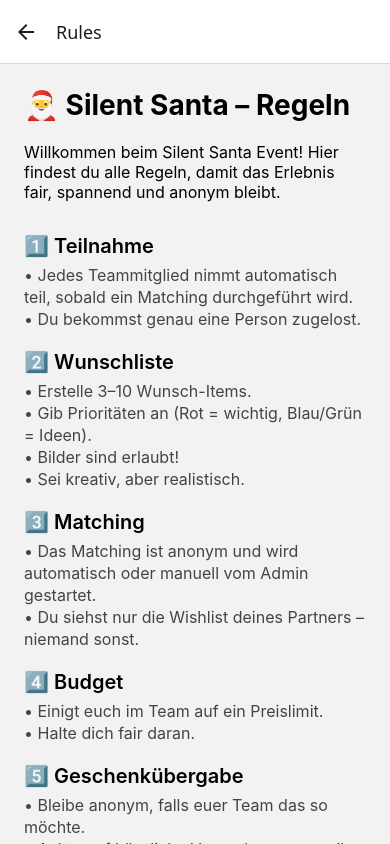
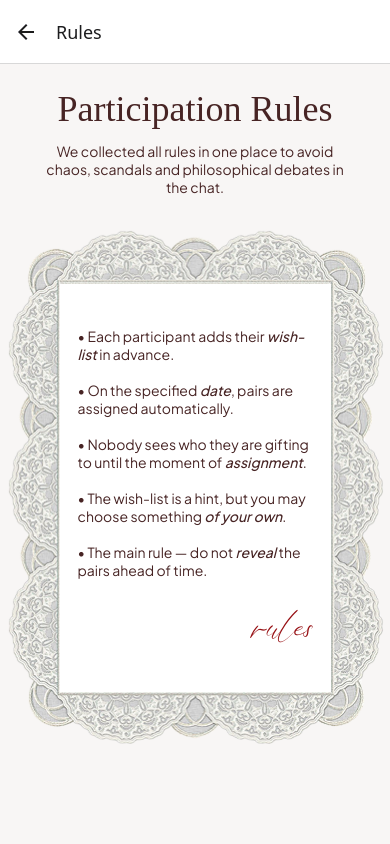
Before and after one commit to maieran/wishlist, a React Native app in the folder wishlist-front/: screen /Rules in a window 390 px wide. Built offline with nearby package versions, Linux system fonts and the light colour scheme; no server answers.

Commit message:
design: add rules screen design

```diff
--- a/wishlist-front/src/api/api.ts
+++ b/wishlist-front/src/api/api.ts
@@ -1,7 +1,7 @@
 // src/api/api.ts
 import * as SecureStore from "expo-secure-store";
 
-export const API_BASE = "http://192.168.0.125:8080";
+export const API_BASE = "http://172.18.223.39:8080";
 
 export class ApiError extends Error {
   status: number;
--- a/wishlist-front/src/screens/RulesScreen.tsx
+++ b/wishlist-front/src/screens/RulesScreen.tsx
@@ -1,74 +1,145 @@
+// src/screens/RulesScreen.tsx
 import React from "react";
-import { View, Text, ScrollView, TextStyle } from "react-native";
+import {
+  View,
+  Text,
+  StyleSheet,
+  Image,
+  ScrollView,
+} from "react-native";
+import { SafeAreaView } from "react-native-safe-area-context";
 
 export default function RulesScreen() {
   return (
-    <ScrollView style={{ flex: 1, padding: 24 }}>
-      <Text style={{ fontSize: 28, fontWeight: "bold", marginBottom: 20 }}>
-        🎅 Silent Santa – Regeln
-      </Text>
+    <SafeAreaView style={styles.safe}>
+      <ScrollView contentContainerStyle={styles.container}>
 
-      <Text style={{ fontSize: 16, marginBottom: 12 }}>
-        Willkommen beim Silent Santa Event! Hier findest du alle Regeln, damit
-        das Erlebnis fair, spannend und anonym bleibt.
-      </Text>
+        {/* TITLE */}
+        <Text style={styles.title}>Participation Rules</Text>
 
-      <Text style={sectionTitle}>1️⃣ Teilnahme</Text>
-      <Text style={sectionText}>
-        • Jedes Teammitglied nimmt automatisch teil, sobald ein Matching
-        durchgeführt wird.{"\n"}
-        • Du bekommst genau eine Person zugelost.
-      </Text>
+        {/* SUBTITLE */}
+        <Text style={styles.subtitle}>
+          We collected all rules in one place to avoid chaos, scandals and
+          philosophical debates in the chat.
+        </Text>
 
-      <Text style={sectionTitle}>2️⃣ Wunschliste</Text>
-      <Text style={sectionText}>
-        • Erstelle 3–10 Wunsch-Items.{"\n"}
-        • Gib Prioritäten an (Rot = wichtig, Blau/Grün = Ideen).{"\n"}
-        • Bilder sind erlaubt!{"\n"}
-        • Sei kreativ, aber realistisch.
-      </Text>
+        {/* FRAME */}
+        <View style={styles.frameWrapper}>
+          <Image
+            source={require("../../assets/images/frame.png")}
+            style={styles.frame}
+            resizeMode="contain"
+          />
 
-      <Text style={sectionTitle}>3️⃣ Matching</Text>
-      <Text style={sectionText}>
-        • Das Matching ist anonym und wird automatisch oder manuell vom Admin
-        gestartet.{"\n"}
-        • Du siehst nur die Wishlist deines Partners – niemand sonst.
-      </Text>
+          {/* WHITE RECTANGLE */}
+          <View style={styles.whiteCard}>
+            <Text style={styles.ruleText}>
+              • Each participant adds their{" "}
+              <Text style={styles.highlight}>wish-list</Text> in advance.
+              {"\n\n"}
+              • On the specified{" "}
+              <Text style={styles.highlight}>date</Text>, pairs are assigned
+              automatically.
+              {"\n\n"}
+              • Nobody sees who they are gifting to until the moment of{" "}
+              <Text style={styles.highlight}>assignment</Text>.
+              {"\n\n"}
+              • The wish-list is a hint, but you may choose something{" "}
+              <Text style={styles.highlight}>of your own</Text>.
+              {"\n\n"}
+              • The main rule — do not{" "}
+              <Text style={styles.highlight}>reveal</Text> the pairs ahead of time.
+            </Text>
 
-      <Text style={sectionTitle}>4️⃣ Budget</Text>
-      <Text style={sectionText}>
-        • Einigt euch im Team auf ein Preislimit.{"\n"}
-        • Halte dich fair daran.
-      </Text>
+            {/* SIGNATURE */}
+            <Text style={styles.signature}> rules</Text>
+          </View>
+        </View>
 
-      <Text style={sectionTitle}>5️⃣ Geschenkübergabe</Text>
-      <Text style={sectionText}>
-        • Bleibe anonym, falls euer Team das so möchte.{"\n"}
-        • Achte auf hässliche Verpackung, wenn ihr einen Ugly-Gift-Contest macht 😄
-      </Text>
-
-      <Text style={sectionTitle}>6️⃣ Respekt</Text>
-      <Text style={sectionText}>
-        • Kein Spott über die Wishlist anderer.{"\n"}
-        • Sei nett, humorvoll, aber nicht verletzend.
-      </Text>
-
-      <Text style={{ marginTop: 30, fontStyle: "italic", color: "#666" }}>
-        Viel Spaß & frohes Wichteln! 🎁✨
-      </Text>
-    </ScrollView>
+      </ScrollView>
+    </SafeAreaView>
   );
 }
 
-const sectionTitle: TextStyle = {
-  fontSize: 20,
-  fontWeight: "600",
-  marginTop: 20,
-  marginBottom: 6,
-};
+const styles = StyleSheet.create({
+  safe: {
+    flex: 1,
+    backgroundColor: "#F8F6F5",
+  },
 
-const sectionText: TextStyle = {
-  fontSize: 16,
-  color: "#444",
-  lineHeight: 22,
-};
+  container: {
+    alignItems: "center",
+    paddingHorizontal: 24,
+    paddingBottom: 40,
+  },
+
+  /* TITLE */
+  title: {
+    marginTop: 24,
+    fontFamily: "Inter-Regular",
+    fontSize: 36,
+    color: "#472424",
+    textAlign: "center",
+  },
+
+  /* SUBTITLE */
+  subtitle: {
+    marginTop: 12,
+    maxWidth: 313,
+    fontFamily: "PlusJakartaSans-Regular",
+    fontSize: 14,
+    lineHeight: 18,
+    color: "#472424",
+    textAlign: "center",
+  },
+
+  /* FRAME AREA */
+  frameWrapper: {
+    marginTop: 32,
+    width: 381,
+    height: 520,
+    alignItems: "center",
+    justifyContent: "center",
+  },
+
+  frame: {
+    position: "absolute",
+    width: "100%",
+    height: "100%",
+    transform: [{ rotate: "180deg" }],
+  },
+
+  whiteCard: {
+    width: 271,
+    height: 408,
+    backgroundColor: "#FFFFFF",
+    padding: 18,
+    justifyContent: "space-between",
+  },
+
+  /* RULE TEXT */
+  ruleText: {
+    marginTop: 25,
+    fontFamily: "PlusJakartaSans-Regular",
+    fontSize: 14,
+    lineHeight: 18,
+    color: "#472424",
+  },
+
+  highlight: {
+    fontFamily: "PlusJakartaSans-Medium",
+    fontStyle: "italic",
+    color: "#472424",
+  },
+
+  /* SIGNATURE */
+  signature: {
+    alignSelf: "flex-end",
+    marginTop: 12,
+    fontFamily: "BellamySignature",
+    fontSize: 78,
+    lineHeight: 78,
+    color: "#960E12",
+    marginBottom: 10,
+  },
+});
```
Also changed, not shown: wishlist-front/assets/images/frame.png (added), wishlist-front/assets/images/white-rectangle-withing-frame.png (added).
